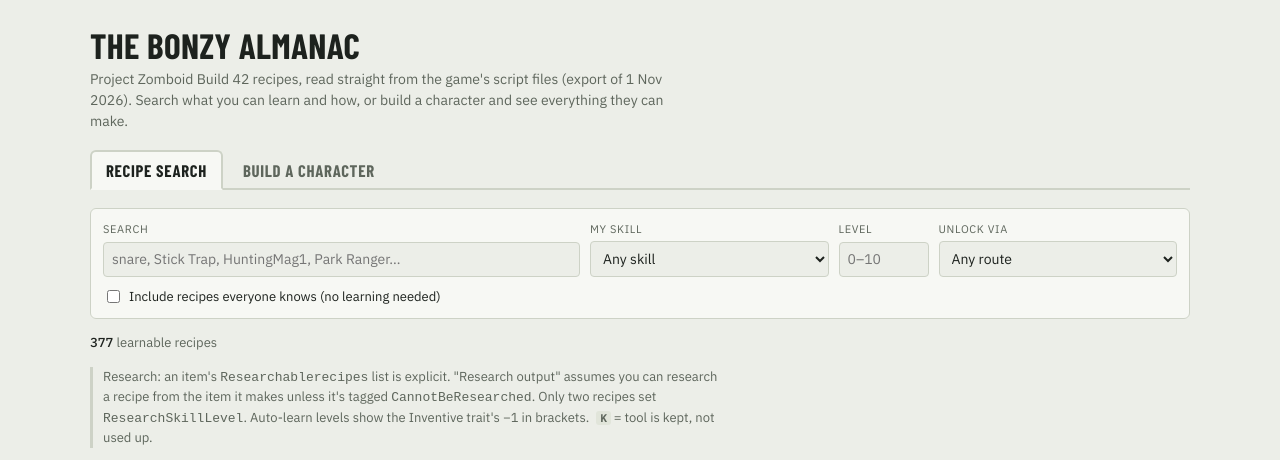
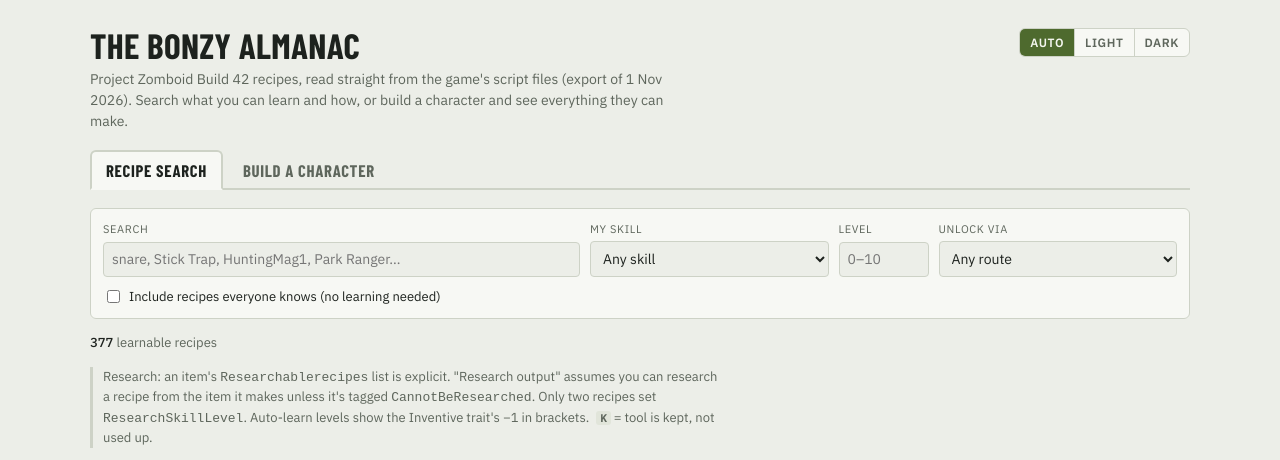
Before and after one commit to BonSAI0t/bonzy-almanac, a plain HTML site: page index.html in a window 1280 px wide. Shown: the top 460 px of the page. Drawn offline with nearby package versions, Linux system fonts and the light colour scheme.

Commit message:
Theme toggle

```diff
--- a/index.html
+++ b/index.html
@@ -3,7 +3,8 @@
 <head>
 <meta charset="utf-8">
 <meta name="viewport" content="width=device-width,initial-scale=1,viewport-fit=cover">
-<title>The Bonzy Almanac</title>
+<title>The Bonzy Almanac</title><script>try{var m=JSON.parse(localStorage.getItem("bz_theme"));if(m==="light"||m==="dark")document.documentElement.setAttribute("data-theme",m)}catch(e){}</script>
+
 <link rel="preconnect" href="https://fonts.googleapis.com">
 <link rel="stylesheet" href="https://fonts.googleapis.com/css2?family=Barlow+Condensed:wght@600;700&family=IBM+Plex+Sans:wght@400;500;600&family=IBM+Plex+Mono:wght@400;500&display=swap">
 <style>
@@ -101,6 +102,11 @@ details.comp[open]>summary::before{transform:rotate(90deg)}
 .rowtop{display:flex;flex-wrap:wrap;gap:4px 10px;align-items:baseline}
 .why{font-size:12px;color:var(--muted)}
 .btn{font:600 12.5px var(--body);background:transparent;color:var(--accent);border:1px solid var(--line);border-radius:4px;padding:5px 10px;cursor:pointer}
+.hdr{display:flex;flex-wrap:wrap;justify-content:space-between;align-items:flex-start;gap:12px}
+.theme{display:inline-flex;border:1px solid var(--line);border-radius:6px;overflow:hidden;background:var(--panel)}
+.theme button{font:600 12px var(--body);text-transform:uppercase;letter-spacing:.05em;color:var(--muted);background:transparent;border:0;padding:6px 10px;cursor:pointer}
+.theme button+button{border-left:1px solid var(--line)}
+.theme button[aria-pressed="true"]{background:var(--accent);color:var(--accent-ink)}
 .foot{border-top:1px solid var(--line);padding-top:14px;font-size:12.5px;color:var(--muted);display:grid;gap:6px;max-width:80ch}
 .foot a{color:var(--accent)}
 @media (max-width:520px){.grid{grid-template-columns:1fr}.grid dt{padding-top:6px}}
@@ -108,9 +114,14 @@ details.comp[open]>summary::before{transform:rotate(90deg)}
 </head>
 <body>
 <div class="wrap">
-  <header>
+  <header class="hdr">
+   <div>
     <h1>The Bonzy Almanac</h1>
     <p class="sub">Project Zomboid Build 42 recipes, read straight from the game's script files (export of 1 Nov 2026). Search what you can learn and how, or build a character and see everything they can make.</p>
+   </div>
+   <div class="theme" role="group" aria-label="Colour theme">
+    <button type="button" data-mode="auto">Auto</button><button type="button" data-mode="light">Light</button><button type="button" data-mode="dark">Dark</button>
+   </div>
   </header>
   <nav class="tabs" aria-label="Pages">
     <a href="#recipes" id="tab-recipes">Recipe search</a>
@@ -319,6 +330,17 @@ $('#tq').addEventListener('input',renderTraits);
 $('#traits').addEventListener('change',e=>{const t=e.target.dataset.t;if(!t)return;e.target.checked?chosen.add(t):chosen.delete(t);renderBuild()});
 $('#reset').addEventListener('click',()=>{chosen.clear();renderBuild()});
 
+/* ---------- theme ---------- */
+const HOST_THEME=document.documentElement.getAttribute('data-theme');
+function setTheme(m){
+  if(m==='light'||m==='dark')document.documentElement.setAttribute('data-theme',m);
+  else if(HOST_THEME)document.documentElement.setAttribute('data-theme',HOST_THEME);
+  else document.documentElement.removeAttribute('data-theme');
+  document.querySelectorAll('.theme button').forEach(b=>b.setAttribute('aria-pressed',String(b.dataset.mode===m)));
+  store.set('theme',m)}
+document.querySelector('.theme').addEventListener('click',e=>{const m=e.target.dataset&&e.target.dataset.mode;if(m)setTheme(m)});
+setTheme(store.get('theme','auto'));
+
 /* ---------- routing ---------- */
 function route(){const b=location.hash==='#build';
   $('#page-recipes').hidden=b;$('#page-build').hidden=!b;
```
